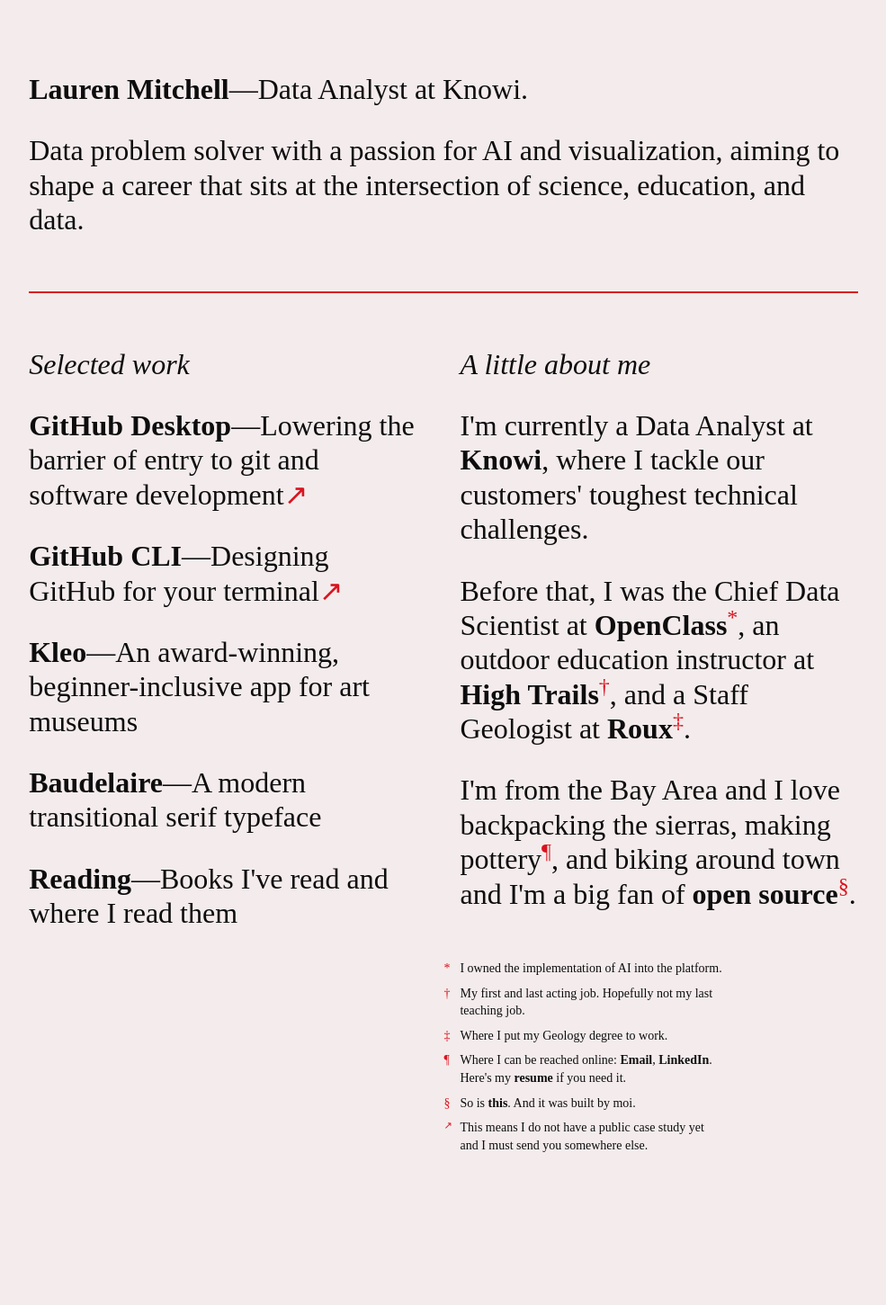
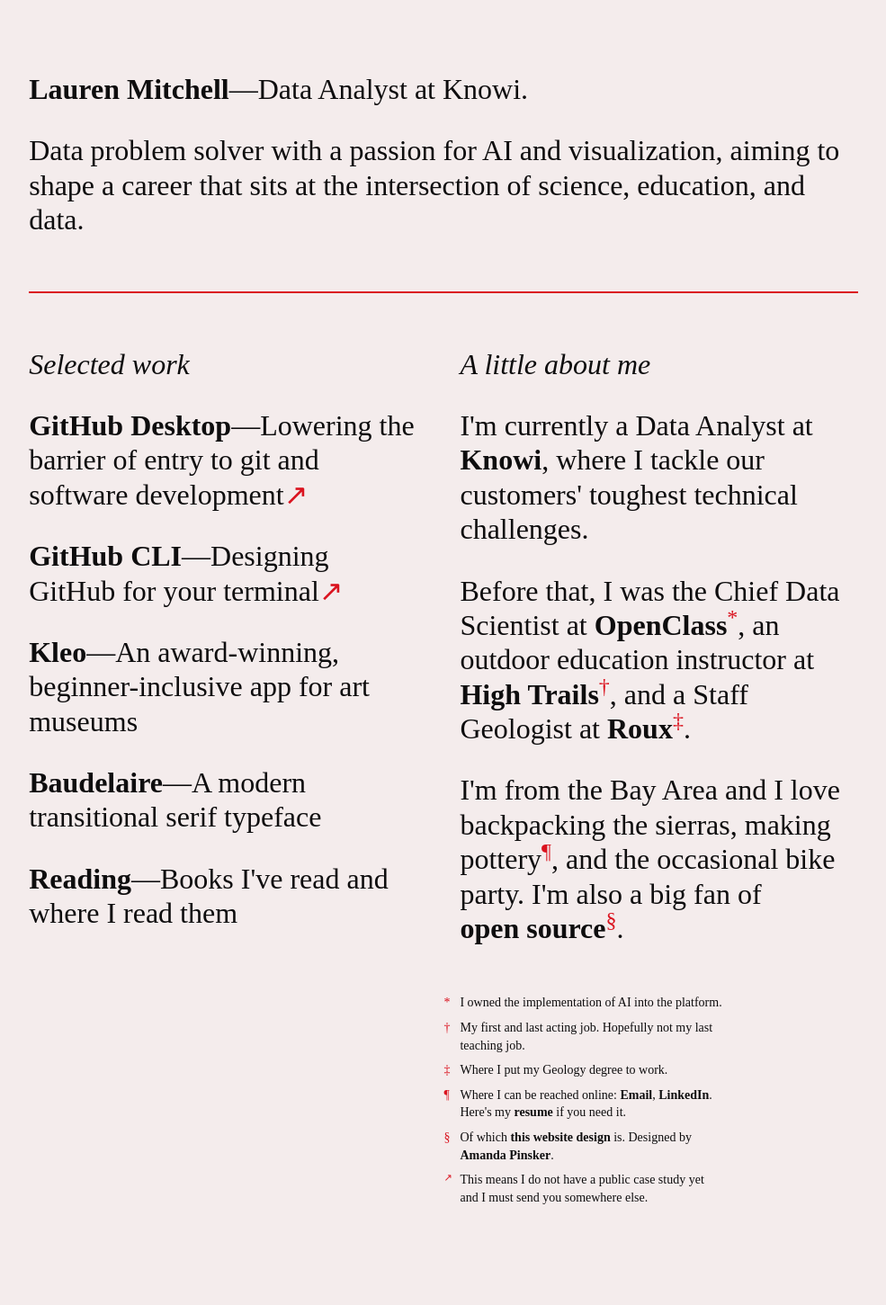
Before and after one commit to laurenmitch/laurenmitch.github.io, a Jekyll site: the page built from index.html, in a window 1280 px wide. Shown: the whole page at 90% size, without its empty margins (147-1132 px from the left). Built offline with Jekyll 4.4.1, drawn with Linux system fonts in a browser that asks for light colours; some web fonts are replaced; before the commit the page ends 1393 px from its top, so only the background shows below that.

Commit message:
Update index.html

```diff
--- a/index.html
+++ b/index.html
@@ -31,13 +31,13 @@
         <h2>A little about me</h2>
         <div> I'm currently a Data Analyst at <a href="https://www.knowi.com/">Knowi</a>, where I tackle our customers' toughest technical challenges.</div>
         <div>Before that, I was the Chief Data Scientist at <a href="https://openclass.ai/">OpenClass</a><span class="accent superscript" id="asterisk" onmouseover="addClass(asterisk2, 'footnote-accent');" onmouseout="removeClass(asterisk2, 'footnote-accent');">*</span>, an outdoor education instructor at <a href="https://www.htoec.org/">High Trails</a><span class="accent superscript" id="dagger" onmouseover="addClass(dagger2, 'footnote-accent');" onmouseout="removeClass(dagger2, 'footnote-accent');">†</span>, and a Staff Geologist at <a href="https://www.rouxinc.com/">Roux</a><span class="accent superscript" id="doubledagger" onmouseover="addClass(doubledagger2, 'footnote-accent');" onmouseout="removeClass(doubledagger2, 'footnote-accent');">‡</span>.</div>
-        <div>I'm from the Bay Area and I love backpacking the sierras, making pottery<span class="accent superscript" id="paragraph" onmouseover="addClass(paragraph2, 'footnote-accent');" onmouseout="removeClass(paragraph2, 'footnote-accent');">¶</span>, and biking around town and I'm a big fan of <a href="https://github.com/ampinsk/ampinsk.github.io">open</a>&nbsp;<a href="https://github.com/ampinsk/ampinsk.github.io">source</a><span class="accent superscript" id="curly" onmouseover="addClass(curly2, 'footnote-accent');" onmouseout="removeClass(curly2, 'footnote-accent');">§</span>.</div>
+        <div>I'm from the Bay Area and I love backpacking the sierras, making pottery<span class="accent superscript" id="paragraph" onmouseover="addClass(paragraph2, 'footnote-accent');" onmouseout="removeClass(paragraph2, 'footnote-accent');">¶</span>, and the occasional bike party. I'm also a big fan of <a href="https://github.com/ampinsk/ampinsk.github.io">open</a>&nbsp;<a href="https://github.com/ampinsk/ampinsk.github.io">source</a><span class="accent superscript" id="curly" onmouseover="addClass(curly2, 'footnote-accent');" onmouseout="removeClass(curly2, 'footnote-accent');">§</span>.</div>
         <div class="notes grid">
           <span class="accent">*</span><p class="note" id="asterisk2"><span>I owned the implementation of AI into the platform.</span></p>
           <span class="accent">†</span><p class="note" id="dagger2"><span>My first and last acting job. Hopefully not my last teaching job.</span></p>
           <span class="accent">‡</span><p class="note" id="doubledagger2"><span>Where I put my Geology degree to work.</span></p>
           <span class="accent">¶</span><p class="note" id="section2"><span>Where I can be reached online: <a href="mailto:laurenmariemitch@gmail.com">Email</a>, <a href="https://www.linkedin.com/in/laurenmit/">LinkedIn</a>.</span> Here's my <a href="/pinsker-resume-2021.pdf">resume</a> if you need it.</span></p>
-          <span class="accent">§</span><p class="note" id="curly2"><span>So is <a href="https://github.com/ampinsk/ampinsk.github.io">this</a>. And it was built by moi.</span></p>
+          <span class="accent">§</span><p class="note" id="curly2"><span>Of which <a href="https://github.com/ampinsk/ampinsk.github.io">this website design</a> is. Designed by <b>Amanda Pinsker</b>.</span></p>
           <span class="accent optically-smaller">&#8599;&#xFE0E;</span><p class="note" id="external2"><span>This means I do not have a public case study yet  and I must send you somewhere else.</span></p>
         </div>
 
```
